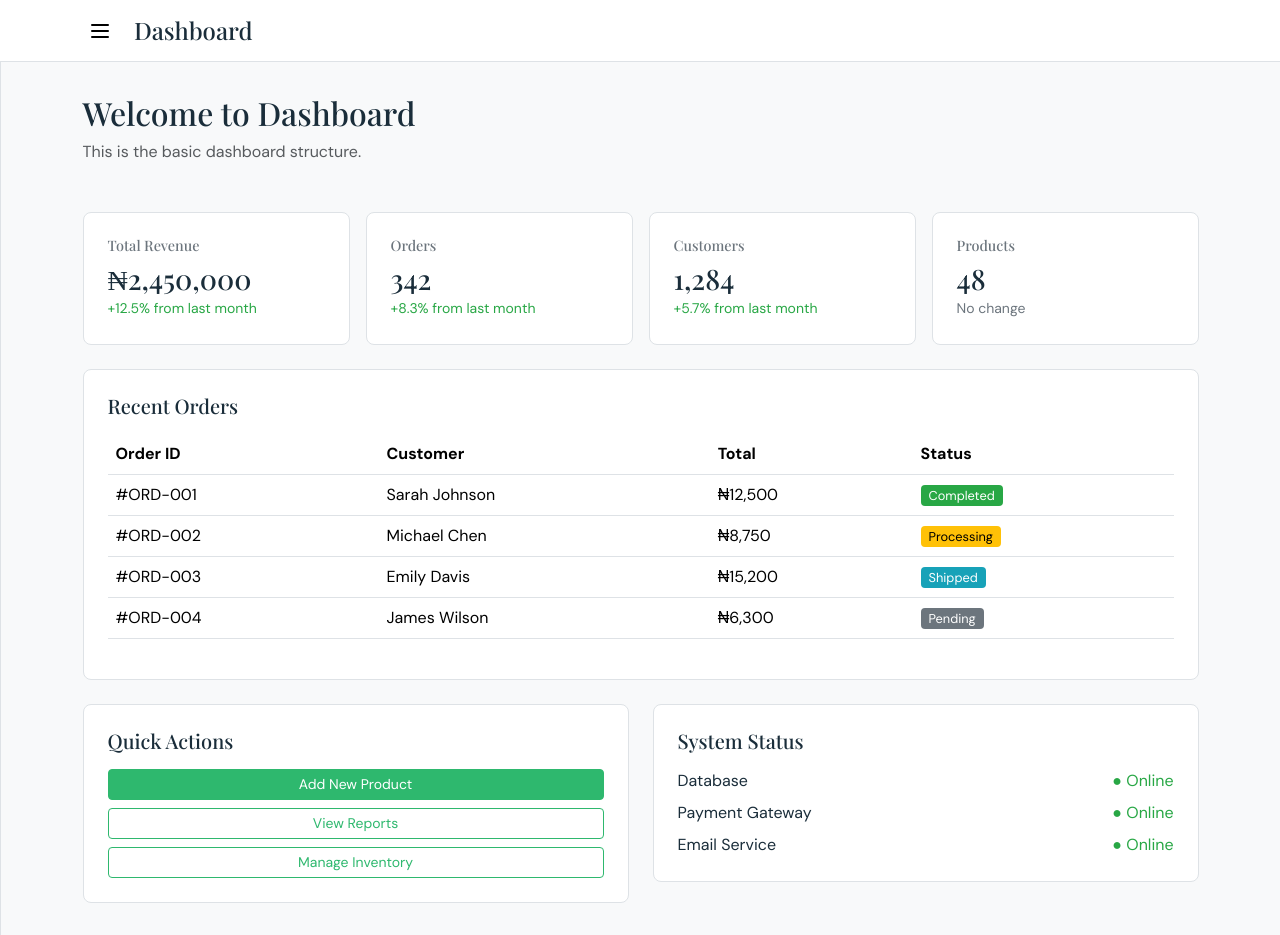
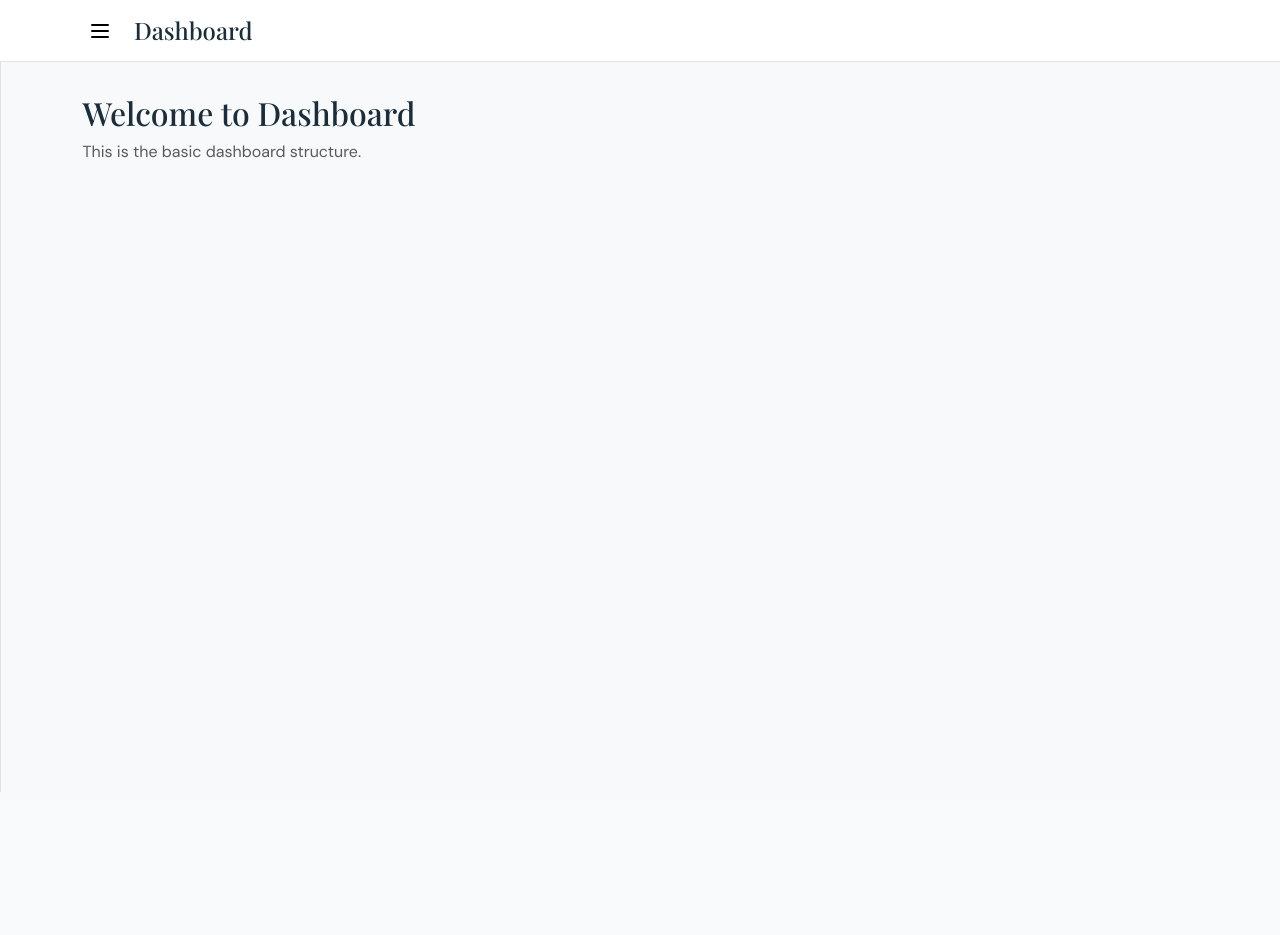
Before and after one commit to joshuaodunbaku/truetouch-pharmacy-front, a React (Vite) app: page /dashboard in a window 1280 px wide. After the commit the page ends 800 px from the top, so only its background shows below. Built offline with nearby package versions, Linux system fonts and the light colour scheme.

Commit message:
updating dasboard[redo]

```diff
--- a/src/Routes/Dashboard.jsx
+++ b/src/Routes/Dashboard.jsx
@@ -1,6 +1,6 @@
 import { useState } from 'react';
-import { Container, Row, Col, Nav, Table } from 'react-bootstrap';
-import { LayoutDashboard, Menu, X, ShoppingCart, Package, Users, Settings, Home } from 'lucide-react';
+import { Container, Row, Col } from 'react-bootstrap';
+import { LayoutDashboard, Menu, X } from 'lucide-react';
 
 const Dashboard = () => {
   const [sidebarOpen, setSidebarOpen] = useState(false);
@@ -24,7 +24,7 @@ const Dashboard = () => {
         </Container>
       </nav>
 
-      {/* Enhanced Sidebar */}
+      {/* Simple Sidebar */}
       <div style={{ display: 'flex' }}>
         <aside style={{
           width: sidebarOpen ? '250px' : '0',
@@ -34,33 +34,15 @@ const Dashboard = () => {
           overflow: 'hidden',
           minHeight: 'calc(100vh - 70px)'
         }}>
-          <Nav className="flex-column p-3">
-            <Nav.Link className="d-flex align-items-center active" style={{ color: '#007bff', fontWeight: '500' }}>
-              <LayoutDashboard size={18} className="me-2" />
-              Dashboard
-            </Nav.Link>
-            <Nav.Link className="d-flex align-items-center" style={{ color: '#6c757d' }}>
-              <ShoppingCart size={18} className="me-2" />
-              Orders
-            </Nav.Link>
-            <Nav.Link className="d-flex align-items-center" style={{ color: '#6c757d' }}>
-              <Package size={18} className="me-2" />
-              Products
-            </Nav.Link>
-            <Nav.Link className="d-flex align-items-center" style={{ color: '#6c757d' }}>
-              <Users size={18} className="me-2" />
-              Customers
-            </Nav.Link>
-            <hr style={{ borderColor: '#dee2e6' }} />
-            <Nav.Link className="d-flex align-items-center" style={{ color: '#6c757d' }}>
-              <Settings size={18} className="me-2" />
-              Settings
-            </Nav.Link>
-            <Nav.Link href="/" className="d-flex align-items-center" style={{ color: '#dc3545' }}>
-              <Home size={18} className="me-2" />
-              Back to Site
-            </Nav.Link>
-          </Nav>
+          <div style={{ padding: '1rem' }}>
+            <div style={{ display: 'flex', alignItems: 'center', gap: '0.5rem', marginBottom: '1rem' }}>
+              <LayoutDashboard size={20} />
+              <span>Dashboard</span>
+            </div>
+            <p style={{ color: '#6c757d', fontSize: '0.9rem' }}>
+              Simple dashboard layout
+            </p>
+          </div>
         </aside>
 
         {/* Main Content */}
@@ -72,114 +54,6 @@ const Dashboard = () => {
                 <p className="text-muted">This is the basic dashboard structure.</p>
               </Col>
             </Row>
-
-            {/* Basic Stats */}
-            <Row className="g-3 mt-3">
-              <Col sm={6} lg={3}>
-                <div style={{ backgroundColor: '#fff', padding: '1.5rem', borderRadius: '8px', border: '1px solid #dee2e6' }}>
-                  <h5 style={{ color: '#6c757d', fontSize: '0.9rem', marginBottom: '0.5rem' }}>Total Revenue</h5>
-                  <h3 style={{ marginBottom: '0' }}>₦2,450,000</h3>
-                  <small style={{ color: '#28a745' }}>+12.5% from last month</small>
-                </div>
-              </Col>
-              <Col sm={6} lg={3}>
-                <div style={{ backgroundColor: '#fff', padding: '1.5rem', borderRadius: '8px', border: '1px solid #dee2e6' }}>
-                  <h5 style={{ color: '#6c757d', fontSize: '0.9rem', marginBottom: '0.5rem' }}>Orders</h5>
-                  <h3 style={{ marginBottom: '0' }}>342</h3>
-                  <small style={{ color: '#28a745' }}>+8.3% from last month</small>
-                </div>
-              </Col>
-              <Col sm={6} lg={3}>
-                <div style={{ backgroundColor: '#fff', padding: '1.5rem', borderRadius: '8px', border: '1px solid #dee2e6' }}>
-                  <h5 style={{ color: '#6c757d', fontSize: '0.9rem', marginBottom: '0.5rem' }}>Customers</h5>
-                  <h3 style={{ marginBottom: '0' }}>1,284</h3>
-                  <small style={{ color: '#28a745' }}>+5.7% from last month</small>
-                </div>
-              </Col>
-              <Col sm={6} lg={3}>
-                <div style={{ backgroundColor: '#fff', padding: '1.5rem', borderRadius: '8px', border: '1px solid #dee2e6' }}>
-                  <h5 style={{ color: '#6c757d', fontSize: '0.9rem', marginBottom: '0.5rem' }}>Products</h5>
-                  <h3 style={{ marginBottom: '0' }}>48</h3>
-                  <small style={{ color: '#6c757d' }}>No change</small>
-                </div>
-              </Col>
-            </Row>
-
-            {/* Recent Orders Table */}
-            <Row className="mt-4">
-              <Col>
-                <div style={{ backgroundColor: '#fff', padding: '1.5rem', borderRadius: '8px', border: '1px solid #dee2e6' }}>
-                  <h5 className="mb-3">Recent Orders</h5>
-                  <Table responsive>
-                    <thead>
-                      <tr>
-                        <th>Order ID</th>
-                        <th>Customer</th>
-                        <th>Total</th>
-                        <th>Status</th>
-                      </tr>
-                    </thead>
-                    <tbody>
-                      <tr>
-                        <td>#ORD-001</td>
-                        <td>Sarah Johnson</td>
-                        <td>₦12,500</td>
-                        <td><span style={{ backgroundColor: '#28a745', color: 'white', padding: '2px 8px', borderRadius: '4px', fontSize: '0.8rem' }}>Completed</span></td>
-                      </tr>
-                      <tr>
-                        <td>#ORD-002</td>
-                        <td>Michael Chen</td>
-                        <td>₦8,750</td>
-                        <td><span style={{ backgroundColor: '#ffc107', color: 'black', padding: '2px 8px', borderRadius: '4px', fontSize: '0.8rem' }}>Processing</span></td>
-                      </tr>
-                      <tr>
-                        <td>#ORD-003</td>
-                        <td>Emily Davis</td>
-                        <td>₦15,200</td>
-                        <td><span style={{ backgroundColor: '#17a2b8', color: 'white', padding: '2px 8px', borderRadius: '4px', fontSize: '0.8rem' }}>Shipped</span></td>
-                      </tr>
-                      <tr>
-                        <td>#ORD-004</td>
-                        <td>James Wilson</td>
-                        <td>₦6,300</td>
-                        <td><span style={{ backgroundColor: '#6c757d', color: 'white', padding: '2px 8px', borderRadius: '4px', fontSize: '0.8rem' }}>Pending</span></td>
-                      </tr>
-                    </tbody>
-                  </Table>
-                </div>
-              </Col>
-            </Row>
-
-            {/* Quick Actions */}
-            <Row className="mt-4">
-              <Col md={6}>
-                <div style={{ backgroundColor: '#fff', padding: '1.5rem', borderRadius: '8px', border: '1px solid #dee2e6' }}>
-                  <h5 className="mb-3">Quick Actions</h5>
-                  <div className="d-grid gap-2">
-                    <button className="btn btn-primary btn-sm">Add New Product</button>
-                    <button className="btn btn-outline-primary btn-sm">View Reports</button>
-                    <button className="btn btn-outline-primary btn-sm">Manage Inventory</button>
-                  </div>
-                </div>
-              </Col>
-              <Col md={6}>
-                <div style={{ backgroundColor: '#fff', padding: '1.5rem', borderRadius: '8px', border: '1px solid #dee2e6' }}>
-                  <h5 className="mb-3">System Status</h5>
-                  <div className="d-flex justify-content-between align-items-center mb-2">
-                    <span>Database</span>
-                    <span style={{ color: '#28a745' }}>● Online</span>
-                  </div>
-                  <div className="d-flex justify-content-between align-items-center mb-2">
-                    <span>Payment Gateway</span>
-                    <span style={{ color: '#28a745' }}>● Online</span>
-                  </div>
-                  <div className="d-flex justify-content-between align-items-center">
-                    <span>Email Service</span>
-                    <span style={{ color: '#28a745' }}>● Online</span>
-                  </div>
-                </div>
-              </Col>
-            </Row>
           </Container>
         </main>
       </div>
```
